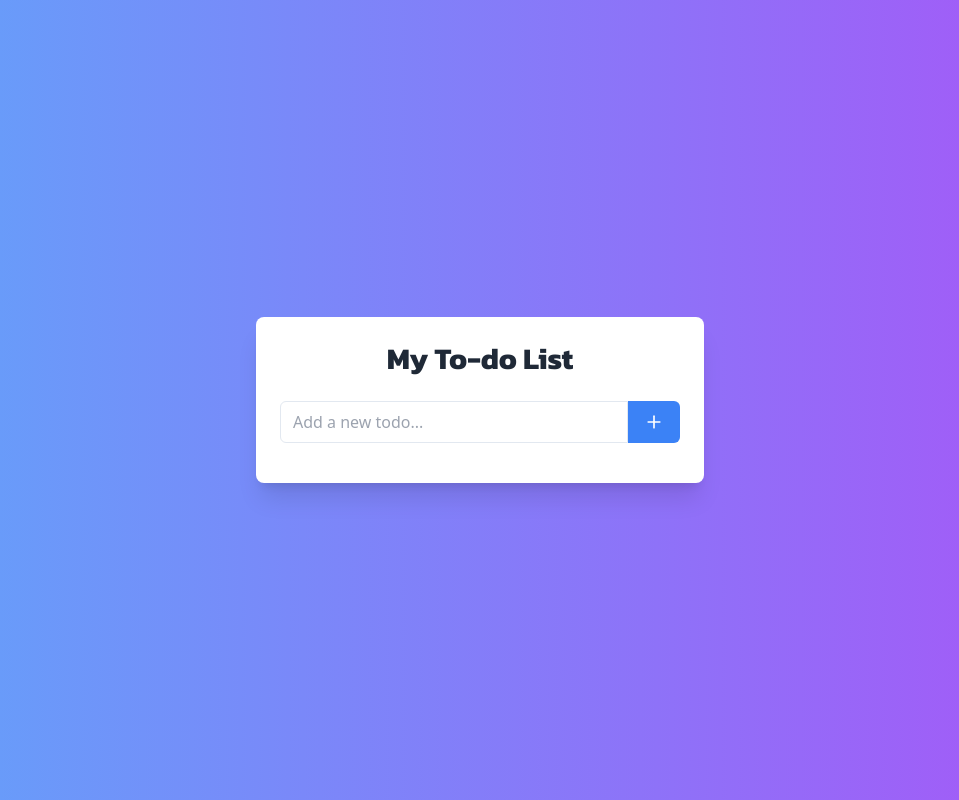
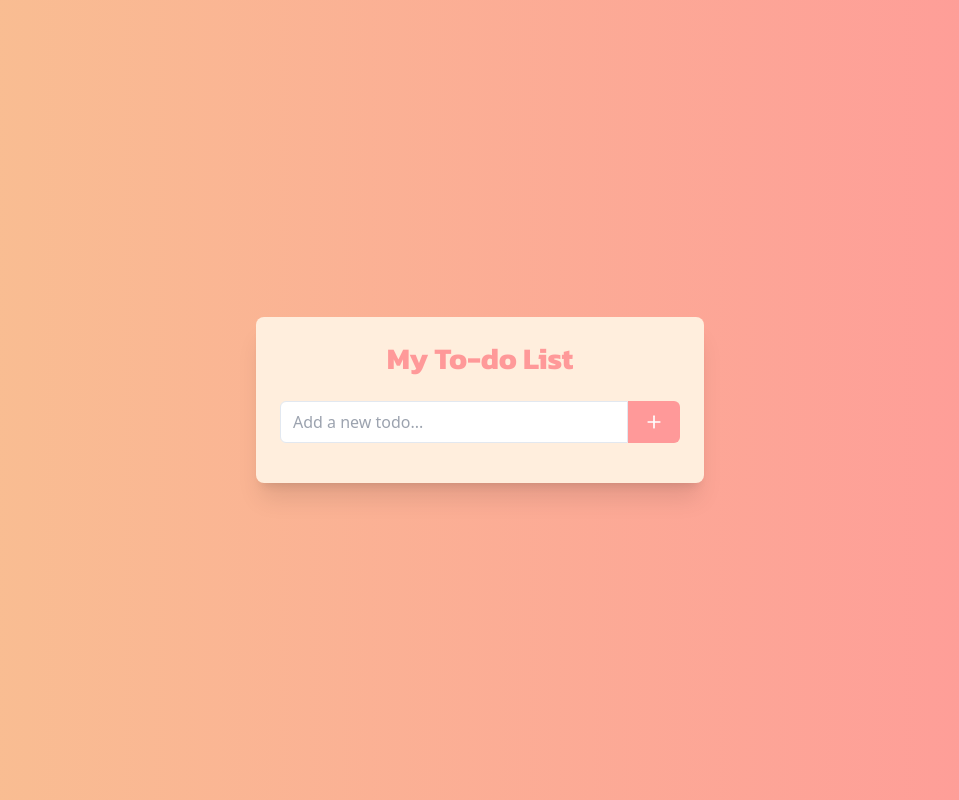
Before and after one commit to donbab-pajran-1gewcE/tidy-todo-tracker, a React (Vite) app: page / in a window 1280 px wide. Shown: the whole page, without its empty margins (160-1119 px from the left). Built offline with nearby package versions, Linux system fonts and the light colour scheme.

Commit message:
Add color palette implementation
Implemented a new color palette with the following colors:
#F8C291, #FF9999, #FFD3B6, #FFEEDD, and #D9E5D6.
[skip gpt_engineer]

```diff
--- a/src/components/TodoItem.tsx
+++ b/src/components/TodoItem.tsx
@@ -15,21 +15,21 @@ interface TodoItemProps {
 
 const TodoItem: React.FC<TodoItemProps> = ({ todo, onToggle, onDelete }) => {
   return (
-    <li className="flex items-center bg-gray-100 p-3 rounded-md">
+    <li className="flex items-center bg-custom-light-orange p-3 rounded-md">
       <button
         onClick={onToggle}
         className={`mr-2 p-1 rounded-full ${
-          todo.completed ? 'bg-green-500 text-white' : 'bg-gray-300'
+          todo.completed ? 'bg-custom-mint text-white' : 'bg-custom-cream'
         }`}
       >
         <Check size={16} />
       </button>
-      <span className={`flex-grow ${todo.completed ? 'line-through text-gray-500' : ''}`}>
+      <span className={`flex-grow ${todo.completed ? 'line-through text-custom-pink' : ''}`}>
         {todo.text}
       </span>
       <button
         onClick={onDelete}
-        className="p-1 text-red-500 hover:text-red-700"
+        className="p-1 text-custom-pink hover:text-custom-peach"
       >
         <Trash2 size={16} />
       </button>
--- a/src/components/TodoList.tsx
+++ b/src/components/TodoList.tsx
@@ -36,12 +36,12 @@ const TodoList: React.FC = () => {
           type="text"
           value={newTodo}
           onChange={(e) => setNewTodo(e.target.value)}
-          className="flex-grow px-3 py-2 border rounded-l-md focus:outline-none focus:ring-2 focus:ring-blue-400"
+          className="flex-grow px-3 py-2 border rounded-l-md focus:outline-none focus:ring-2 focus:ring-custom-pink"
           placeholder="Add a new todo..."
         />
         <button
           onClick={addTodo}
-          className="bg-blue-500 text-white px-4 py-2 rounded-r-md hover:bg-blue-600 focus:outline-none focus:ring-2 focus:ring-blue-400 flex items-center"
+          className="bg-custom-pink text-white px-4 py-2 rounded-r-md hover:bg-custom-light-orange focus:outline-none focus:ring-2 focus:ring-custom-pink flex items-center"
         >
           <Plus size={20} />
         </button>
--- a/src/pages/Index.tsx
+++ b/src/pages/Index.tsx
@@ -3,9 +3,9 @@ import TodoList from '../components/TodoList';
 
 const Index = () => {
   return (
-    <div className="min-h-screen bg-gradient-to-r from-blue-400 to-purple-500 flex items-center justify-center p-4">
-      <div className="bg-white rounded-lg shadow-xl p-6 w-full max-w-md">
-        <h1 className="text-3xl font-bold text-center mb-6 text-gray-800 font-['Kanit']">My To-do List</h1>
+    <div className="min-h-screen bg-gradient-to-r from-custom-peach to-custom-pink flex items-center justify-center p-4">
+      <div className="bg-custom-cream rounded-lg shadow-xl p-6 w-full max-w-md">
+        <h1 className="text-3xl font-bold text-center mb-6 text-custom-pink font-['Kanit']">My To-do List</h1>
         <TodoList />
       </div>
     </div>
--- a/tailwind.config.ts
+++ b/tailwind.config.ts
@@ -52,6 +52,12 @@ export default {
           DEFAULT: "hsl(var(--card))",
           foreground: "hsl(var(--card-foreground))",
         },
+        // New custom colors
+        'custom-peach': '#F8C291',
+        'custom-pink': '#FF9999',
+        'custom-light-orange': '#FFD3B6',
+        'custom-cream': '#FFEEDD',
+        'custom-mint': '#D9E5D6',
       },
       borderRadius: {
         lg: "var(--radius)",
```
